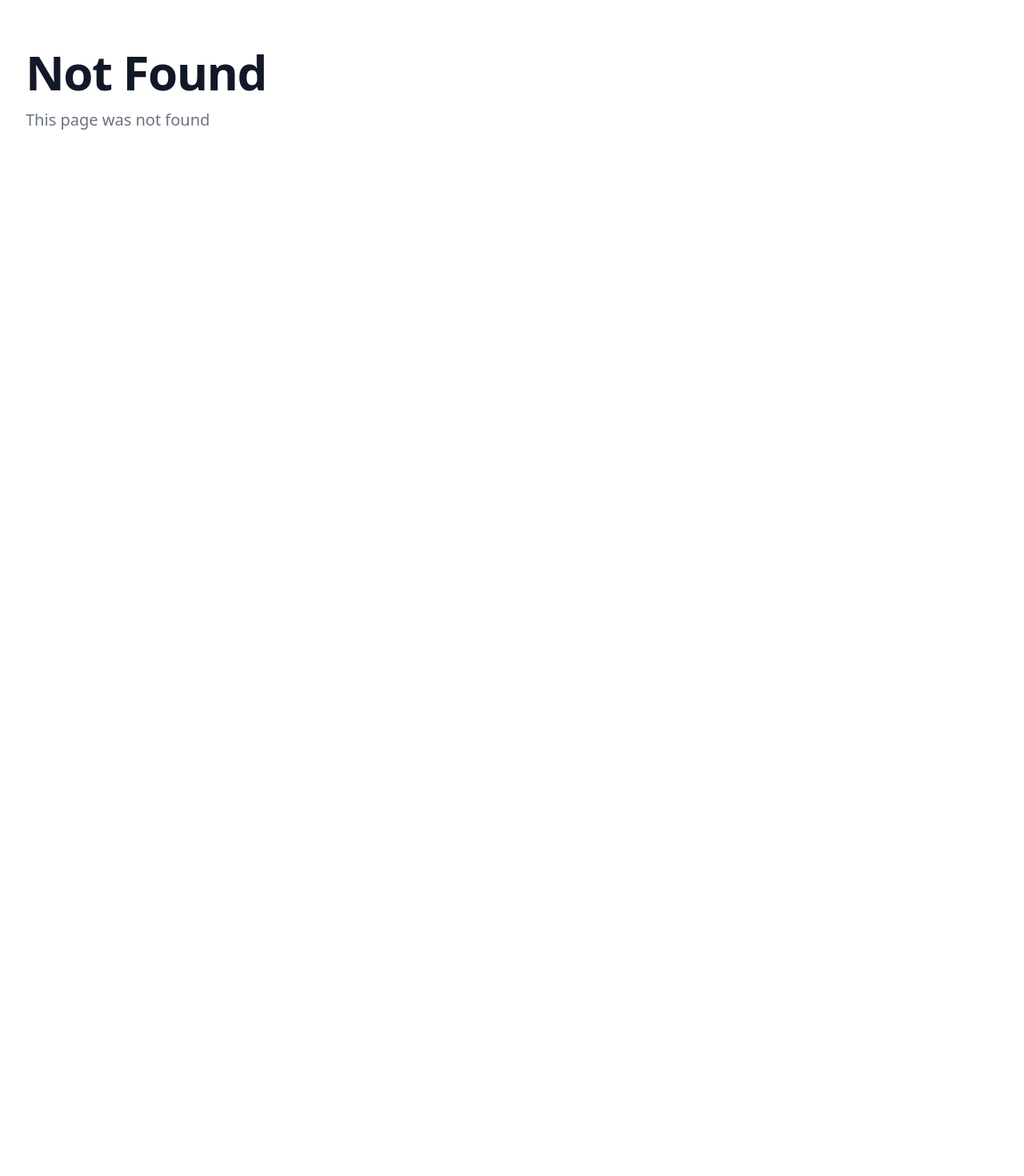
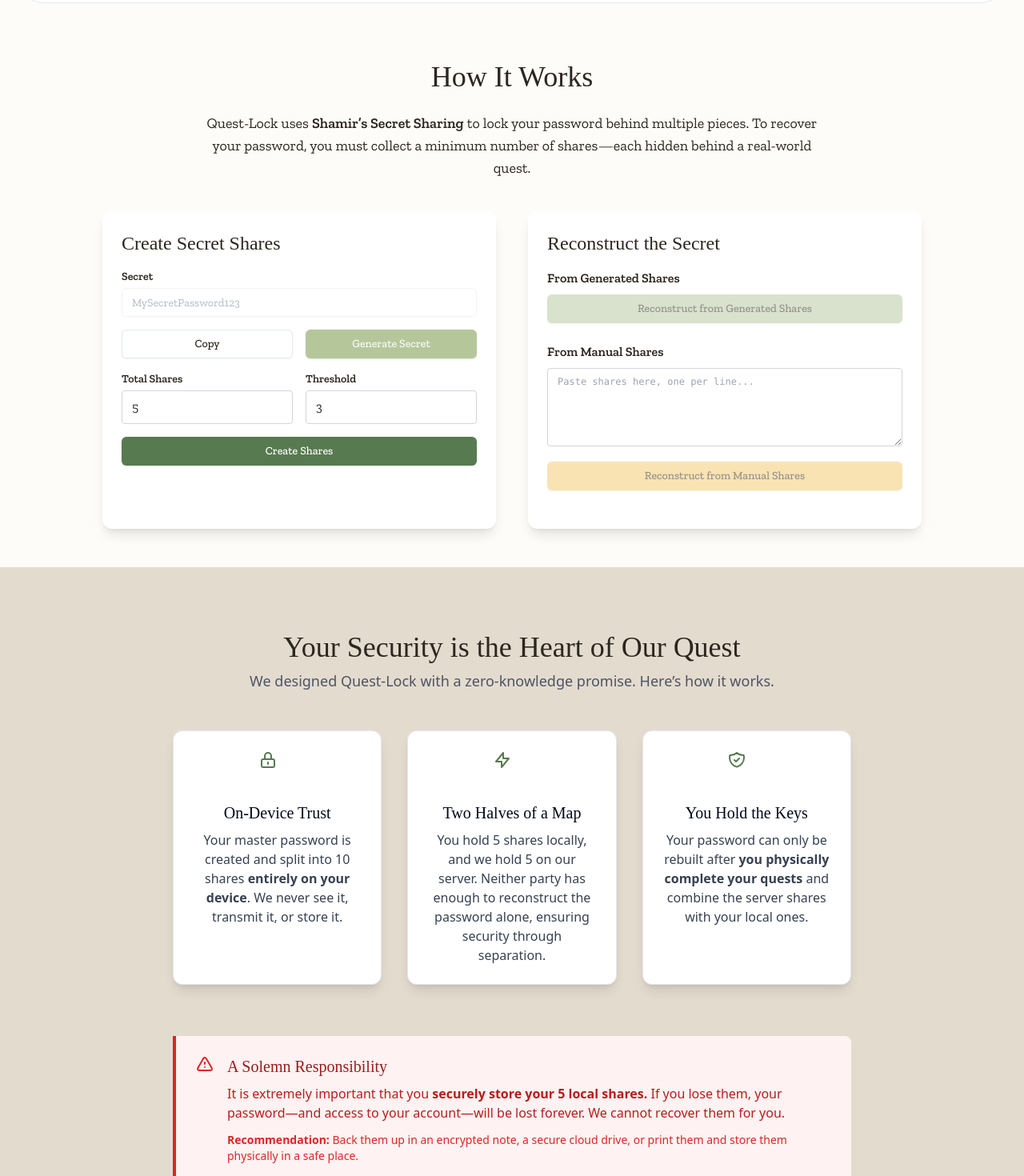
Before and after one commit to kieran-gray/quest-lock, a React (Vite) app in the folder frontend/: page /how-it-works in a window 1280 px wide. Before the commit this address had no page. Shown: the part 100-1570 px from the top of the page at 80% size. Before the commit the page ends 800 px from the top, so only its background shows below. Built offline with nearby package versions, Linux system fonts and the light colour scheme; a web font is replaced by a local one.

Commit message:
update sss demo

```diff
--- a/frontend/src/components/SecretSharer.tsx
+++ b/frontend/src/components/SecretSharer.tsx
@@ -13,37 +13,25 @@ const SecretSharer: React.FC = () => {
   const [shares, setShares] = useState<string[]>([])
   const [manualShares, setManualShares] = useState<string>('')
   const [reconstructed, setReconstructed] = useState<string>('')
+  const [copiedIndex, setCopiedIndex] = useState<number | null>(null)
 
   const generateSecret = () => {
     let password = ''
     for (let i = 0; i < SECRET_LENGTH; i++) {
       const choice = random(0, 3)
-      if (choice === 0) {
-        password += randomLower()
-      } else if (choice === 1) {
-        password += randomUpper()
-      } else if (choice === 2) {
-        password += randomSymbol()
-      } else if (choice === 3) {
-        password += random(0, 9)
-      } else {
-        i--
-      }
+      if (choice === 0) password += randomLower()
+      else if (choice === 1) password += randomUpper()
+      else if (choice === 2) password += randomSymbol()
+      else if (choice === 3) password += random(0, 9)
+      else i--
     }
     setSecret(password)
   }
-  const random = (min = 0, max = 1) => {
-    return Math.floor(Math.random() * (max + 1 - min) + min)
-  }
 
-  const randomLower = () => {
-    return String.fromCharCode(random(97, 122))
-  }
-
-  const randomUpper = () => {
-    return String.fromCharCode(random(65, 90))
-  }
-
+  const random = (min = 0, max = 1) =>
+    Math.floor(Math.random() * (max + 1 - min) + min)
+  const randomLower = () => String.fromCharCode(random(97, 122))
+  const randomUpper = () => String.fromCharCode(random(65, 90))
   const randomSymbol = () => {
     const symbols = "~*$%@#^&!?*'-=/,.{}()[]<>"
     return symbols[random(0, symbols.length - 1)]
@@ -52,7 +40,6 @@ const SecretSharer: React.FC = () => {
   const createShares = () => {
     try {
       const secretHex = secrets.str2hex(secret)
-
       const newShares = secrets.share(secretHex, numShares, threshold)
       setShares(newShares)
       setError(null)
@@ -67,24 +54,17 @@ const SecretSharer: React.FC = () => {
   }
 
   const combineShares = (useManual = false) => {
-    if (!secrets || shares.length === 0) {
-      setError('No shares available')
-      return
-    }
-
     let sharesToUse: string[] = []
 
     if (useManual) {
       const manualSharesList = manualShares
         .split('\n')
         .map((share) => share.trim())
-        .filter((share) => share.length > 0)
-
+        .filter(Boolean)
       if (manualSharesList.length === 0) {
         setError('No manual shares entered')
         return
       }
-
       sharesToUse = manualSharesList
     } else {
       if (shares.length === 0) {
@@ -96,7 +76,6 @@ const SecretSharer: React.FC = () => {
 
     try {
       const reconstructedHex = secrets.combine(sharesToUse)
-
       const reconstructedSecret = secrets.hex2str(reconstructedHex)
       setReconstructed(reconstructedSecret)
       setError(null)
@@ -111,50 +90,52 @@ const SecretSharer: React.FC = () => {
   }
 
   return (
-    <div className="mx-auto max-w-4xl bg-white p-6">
-      <h1 className="mb-6 text-3xl font-bold text-gray-800">
-        Shamir Secret Sharing
-      </h1>
+    <div className="bg-shire-light px-6 py-12 font-body text-shire-dark">
+      <div className="mx-auto max-w-5xl">
+        <h1 className="mb-6 text-center font-heading text-4xl">How It Works</h1>
+        <p className="mx-auto mb-10 max-w-3xl text-center text-lg">
+          Quest-Lock uses <strong>Shamir’s Secret Sharing</strong> to lock your
+          password behind multiple pieces. To recover your password, you must
+          collect a minimum number of shares—each hidden behind a real-world
+          quest.
+        </p>
 
         {error && (
-        <div className="mb-4 rounded border border-red-400 bg-red-100 px-4 py-3 text-red-700">
+          <div className="mb-6 rounded border border-red-300 bg-red-100 p-4 text-red-800">
             <strong>Error:</strong> {error}
           </div>
         )}
 
-      <div className="mb-6 rounded-lg bg-white p-4 shadow">
-        <h3 className="mb-2 font-medium">How it works:</h3>
-        <p className="text-sm text-gray-600">
-          This demo uses Shamir&apos;s Secret Sharing to split a secret into
-          multiple shares. Any {threshold} shares out of the {numShares} total
-          can reconstruct the original secret, but fewer than {threshold} shares
-          reveal no information about the secret.
-        </p>
-      </div>
+        <div className="grid gap-10 md:grid-cols-2">
+          {/* Create Shares */}
+          <div className="rounded-xl bg-white p-6 shadow-lg">
+            <h2 className="mb-4 font-heading text-2xl">Create Secret Shares</h2>
 
-      <div className="grid gap-6 md:grid-cols-2">
-        <div className="rounded-lg bg-white p-6 shadow">
-          <h2 className="mb-4 text-xl font-semibold">Create Secret Shares</h2>
-
-          <div className="space-y-4">
-            <div>
-              <label className="mb-2 block text-sm font-medium text-gray-700">
-                Secret:
-              </label>
+            <div className="mb-4">
+              <label className="mb-1 block text-sm font-semibold">Secret</label>
               <Input disabled type="password" placeholder={secret} />
             </div>
 
-            <div className="grid grid-cols-2 gap-4">
-              <Button onClick={() => navigator.clipboard.writeText(secret)}>
-                copy
+            <div className="mb-4 grid grid-cols-2 gap-4">
+              <Button
+                variant="outline"
+                className="hover:bg-shire-moss"
+                onClick={() => navigator.clipboard.writeText(secret)}
+              >
+                Copy
               </Button>
-              <Button onClick={generateSecret}>Generate Secret</Button>
+              <Button
+                className="bg-shire-moss hover:bg-shire-pine"
+                onClick={generateSecret}
+              >
+                Generate Secret
+              </Button>
             </div>
 
-            <div className="grid grid-cols-2 gap-4">
+            <div className="mb-4 grid grid-cols-2 gap-4">
               <div>
-                <label className="mb-2 block text-sm font-medium text-gray-700">
-                  Total Shares:
+                <label className="mb-1 block text-sm font-semibold">
+                  Total Shares
                 </label>
                 <input
                   type="number"
@@ -165,10 +146,9 @@ const SecretSharer: React.FC = () => {
                   className="w-full rounded border border-gray-300 px-3 py-2"
                 />
               </div>
-
               <div>
-                <label className="mb-2 block text-sm font-medium text-gray-700">
-                  Threshold:
+                <label className="mb-1 block text-sm font-semibold">
+                  Threshold
                 </label>
                 <input
                   type="number"
@@ -181,98 +161,82 @@ const SecretSharer: React.FC = () => {
               </div>
             </div>
 
-            <button
+            <Button
+              className="w-full bg-shire-pine text-white hover:bg-shire-bark"
               onClick={createShares}
-              className="w-full rounded bg-blue-500 px-4 py-2 text-white hover:bg-blue-600 disabled:bg-gray-300"
             >
               Create Shares
-            </button>
-          </div>
+            </Button>
 
-          {shares.length > 0 && (
-            <div className="mt-4">
-              <h3 className="mb-2 font-medium">Generated Shares:</h3>
-              <div className="max-h-40 overflow-y-auto">
             {shares.map((share, index) => (
               <div
                 key={index}
-                    className="mb-1 break-all rounded bg-gray-100 p-2 font-mono text-xs"
+                className={`mb-1 cursor-pointer break-all rounded p-2 font-mono text-xs transition ${
+                  copiedIndex === index
+                    ? 'bg-green-100 text-green-800'
+                    : 'bg-shire-stone hover:bg-shire-moss'
+                }`}
+                title="Click to copy"
+                onClick={() => {
+                  navigator.clipboard.writeText(share)
+                  setCopiedIndex(index)
+                  setTimeout(() => setCopiedIndex(null), 1000)
+                }}
               >
-                    Share {index + 1}: {share}
+                Share {index + 1}:{' '}
+                {copiedIndex === index ? <em>Copied!</em> : share}
               </div>
             ))}
           </div>
-            </div>
-          )}
+
+          {/* Reconstruct Secret */}
+          <div className="rounded-xl bg-white p-6 shadow-lg">
+            <h2 className="mb-4 font-heading text-2xl">
+              Reconstruct the Secret
+            </h2>
+
+            <div className="mb-6">
+              <h3 className="mb-2 font-semibold">From Generated Shares</h3>
+              <Button
+                disabled={shares.length === 0}
+                onClick={() => combineShares(false)}
+                className="w-full bg-shire-moss text-shire-dark hover:bg-shire-pine"
+              >
+                Reconstruct from Generated Shares
+              </Button>
             </div>
 
-        <div className="rounded-lg bg-white p-6 shadow">
-          <h2 className="mb-4 text-xl font-semibold">Reconstruct Secret</h2>
-
-          <div className="space-y-4">
-            <div className="border-b pb-4">
-              <h3 className="mb-2 font-medium">From Generated Shares</h3>
-              <p className="mb-3 text-sm text-gray-600">
-                Using {threshold} out of {shares.length} generated shares to
-                reconstruct the secret.
-              </p>
-
-              <button
-                onClick={() => combineShares(false)}
-                disabled={shares.length === 0}
-                className="w-full rounded bg-green-500 px-4 py-2 text-white hover:bg-green-600 disabled:bg-gray-300"
-              >
-                Reconstruct from Generated Shares
-              </button>
-            </div>
-
-            <div>
-              <h3 className="mb-2 font-medium">From Manual Shares</h3>
-              <p className="mb-3 text-sm text-gray-600">
-                Enter shares manually (one per line):
-              </p>
-
+            <div className="mb-6">
+              <h3 className="mb-2 font-semibold">From Manual Shares</h3>
               <textarea
                 value={manualShares}
                 onChange={(e) => setManualShares(e.target.value)}
+                rows={5}
                 className="w-full rounded border border-gray-300 px-3 py-2 font-mono text-xs"
-                rows={6}
                 placeholder="Paste shares here, one per line..."
               />
-
-              <button
+              <Button
+                disabled={!manualShares.trim()}
                 onClick={() => combineShares(true)}
-                disabled={!manualShares.trim()}
-                className="mt-3 w-full rounded bg-purple-500 px-4 py-2 text-white hover:bg-purple-600 disabled:bg-gray-300"
+                className="mt-3 w-full bg-shire-sun text-shire-dark hover:bg-shire-bark hover:text-shire-light"
               >
                 Reconstruct from Manual Shares
-              </button>
+              </Button>
             </div>
 
             {reconstructed && (
-              <div className="mt-4">
-                <h3 className="mb-2 font-medium">Results:</h3>
-                <div className="space-y-2">
-                  <div className="rounded bg-gray-100 p-3">
+              <div className="mt-6 space-y-3">
+                <div className="rounded bg-shire-stone p-3">
                   <strong>Reconstructed Secret:</strong> {reconstructed}
                 </div>
-                  {shares.length > 0 && (
-                    <>
-                      <div className="rounded bg-gray-100 p-3">
-                        <strong>Original:</strong> {secret}
-                      </div>
                 <div
-                        className={`rounded p-3 ${
+                  className={`rounded p-3 font-semibold ${
                     secret === reconstructed
-                            ? 'bg-green-100 text-green-800'
-                            : 'bg-red-100 text-red-800'
+                      ? 'bg-green-100 text-green-700'
+                      : 'bg-red-100 text-red-700'
                   }`}
                 >
-                        <strong>Match:</strong>{' '}
-                        {secret === reconstructed ? '✓ Success!' : '✗ Failed'}
-                      </div>
-                    </>
-                  )}
+                  Match: {secret === reconstructed ? '✓ Success!' : '✗ Failed'}
                 </div>
               </div>
             )}
--- a/frontend/src/components/ui/navbar/nav-menu.tsx
+++ b/frontend/src/components/ui/navbar/nav-menu.tsx
@@ -21,7 +21,7 @@ export default function NavMenu(props: NavigationMenuProps) {
         </NavigationMenuItem>
         <NavigationMenuItem>
           <NavigationMenuLink asChild>
-            <Link to="/shamir-secret-sharing">Secret Sharing Demo</Link>
+            <Link to="/how-it-works">How It Works</Link>
           </NavigationMenuLink>
         </NavigationMenuItem>
         {isAuthenticated && (
--- a/frontend/src/constants.ts
+++ b/frontend/src/constants.ts
@@ -1,6 +1,6 @@
 export const appRoutes = {
   home: '/',
-  secretSharingDemo: '/shamir-secret-sharing',
+  secretSharingDemo: '/how-it-works',
   vault: '/vault',
   notFound: '/*'
 } as const
--- a/frontend/src/views/SecretSharingDemo.tsx
+++ b/frontend/src/views/SecretSharingDemo.tsx
@@ -6,6 +6,135 @@ function SecretSharingDemo() {
     <AppShell>
       <div className="bg-white">
         <SecretSharer />
+        <section className="bg-shire-stone py-20">
+          <div className="mx-auto max-w-4xl px-6">
+            <div className="mb-12 text-center">
+              <h2 className="font-heading text-4xl text-shire-dark">
+                Your Security is the Heart of Our Quest
+              </h2>
+              <p className="mt-2 text-lg text-gray-600">
+                We designed Quest-Lock with a zero-knowledge promise. Here’s how
+                it works.
+              </p>
+            </div>
+
+            <div className="grid gap-8 text-center md:grid-cols-3">
+              <div className="rounded-xl border border-gray-200 bg-white p-6 shadow-lg">
+                <div className="mb-4 flex justify-center">
+                  <svg
+                    className="text-shire-pine size-12"
+                    fill="none"
+                    stroke="currentColor"
+                    viewBox="0 24 24"
+                    xmlns="http://www.w3.org/2000/svg"
+                  >
+                    <path
+                      strokeLinecap="round"
+                      strokeLinejoin="round"
+                      strokeWidth="2"
+                      d="M12 15v2m-6 4h12a2 2 0 002-2v-6a2 2 0 00-2-2H6a2 2 0 00-2 2v6a2 2 0 002 2zm10-10V7a4 4 0 00-8 0v4h8z"
+                    ></path>
+                  </svg>
+                </div>
+                <h3 className="mb-2 font-heading text-xl">On-Device Trust</h3>
+                <p className="text-gray-700">
+                  Your master password is created and split into 10 shares{' '}
+                  <strong>entirely on your device</strong>. We never see it,
+                  transmit it, or store it.
+                </p>
+              </div>
+
+              <div className="rounded-xl border border-gray-200 bg-white p-6 shadow-lg">
+                <div className="mb-4 flex justify-center">
+                  <svg
+                    className="text-shire-pine size-12"
+                    fill="none"
+                    stroke="currentColor"
+                    viewBox="0 24 24"
+                    xmlns="http://www.w3.org/2000/svg"
+                  >
+                    <path
+                      strokeLinecap="round"
+                      strokeLinejoin="round"
+                      strokeWidth="2"
+                      d="M13 10V3L4 14h7v7l9-11h-7z"
+                    ></path>
+                  </svg>
+                </div>
+                <h3 className="mb-2 font-heading text-xl">
+                  Two Halves of a Map
+                </h3>
+                <p className="text-gray-700">
+                  You hold 5 shares locally, and we hold 5 on our server.
+                  Neither party has enough to reconstruct the password alone,
+                  ensuring security through separation.
+                </p>
+              </div>
+
+              <div className="rounded-xl border border-gray-200 bg-white p-6 shadow-lg">
+                <div className="mb-4 flex justify-center">
+                  <svg
+                    className="text-shire-pine size-12"
+                    fill="none"
+                    stroke="currentColor"
+                    viewBox="0 24 24"
+                    xmlns="http://www.w3.org/2000/svg"
+                  >
+                    <path
+                      strokeLinecap="round"
+                      strokeLinejoin="round"
+                      strokeWidth="2"
+                      d="M9 12l2 2 4-4m5.618-4.016A11.955 11.955 0 0112 2.944a11.955 11.955 0 01-8.618 3.04A12.02 12.02 0 003 9c0 5.591 3.824 10.29 9 11.622 5.176-1.332 9-6.03 9-11.622 0-1.042-.133-2.052-.382-3.016z"
+                    ></path>
+                  </svg>
+                </div>
+                <h3 className="mb-2 font-heading text-xl">You Hold the Keys</h3>
+                <p className="text-gray-700">
+                  Your password can only be rebuilt after{' '}
+                  <strong>you physically complete your quests</strong> and
+                  combine the server shares with your local ones.
+                </p>
+              </div>
+            </div>
+
+            <div className="mt-16 rounded-r-lg border-l-4 border-red-600 bg-red-50 p-6">
+              <div className="flex">
+                <div className="shrink-0">
+                  <svg
+                    className="size-6 text-red-600"
+                    fill="none"
+                    stroke="currentColor"
+                    viewBox="0 24 24"
+                    xmlns="http://www.w3.org/2000/svg"
+                  >
+                    <path
+                      strokeLinecap="round"
+                      strokeLinejoin="round"
+                      strokeWidth="2"
+                      d="M12 9v2m0 4h.01m-6.938 4h13.856c1.54 0 2.502-1.667 1.732-3L13.732 4c-.77-1.333-2.694-1.333-3.464 0L3.34 16c-.77 1.333.192 3 1.732 3z"
+                    ></path>
+                  </svg>
+                </div>
+                <div className="ml-4">
+                  <h3 className="font-heading text-xl text-red-800">
+                    A Solemn Responsibility
+                  </h3>
+                  <p className="text-md mt-2 text-red-700">
+                    It is extremely important that you{' '}
+                    <strong>securely store your 5 local shares.</strong> If you
+                    lose them, your password—and access to your account—will be
+                    lost forever. We cannot recover them for you.
+                  </p>
+                  <p className="mt-3 text-sm text-red-600">
+                    <strong>Recommendation:</strong> Back them up in an
+                    encrypted note, a secure cloud drive, or print them and
+                    store them physically in a safe place.
+                  </p>
+                </div>
+              </div>
+            </div>
+          </div>
+        </section>
       </div>
     </AppShell>
   )
```
Lines whose indentation alone changed are shown as unchanged.
